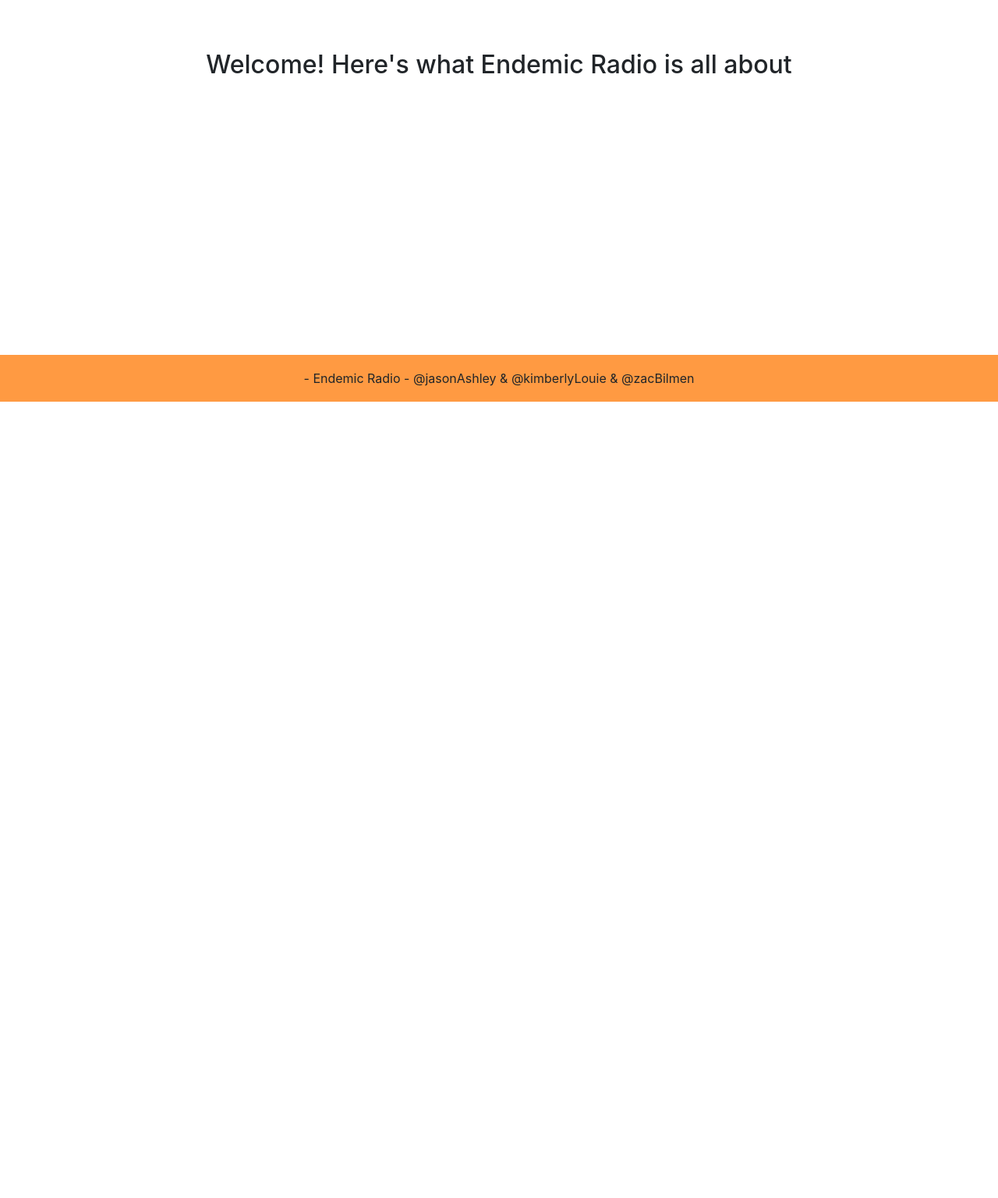
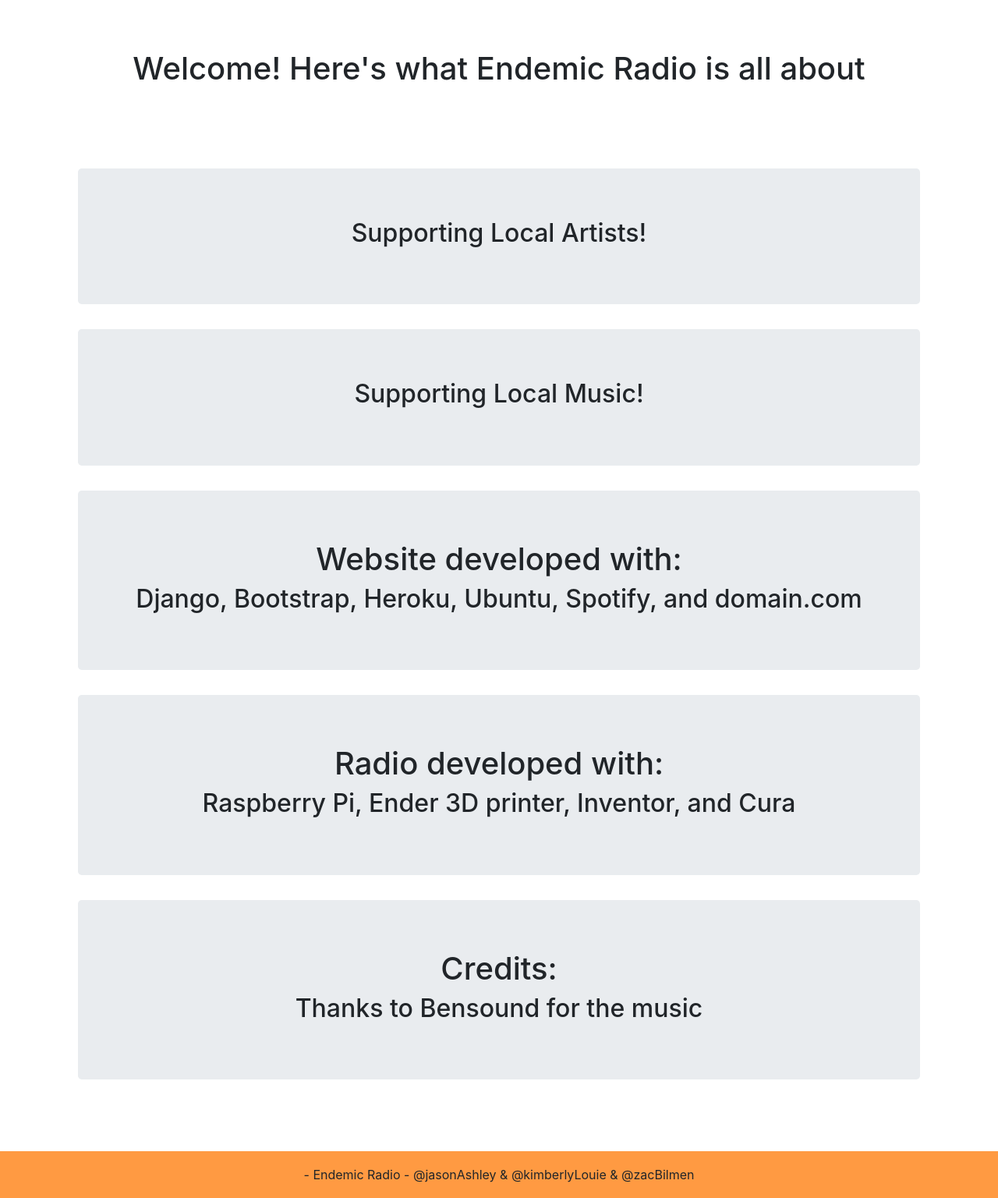
Before and after one commit to png/EndemicRadio, a Django app: page /about/ in a window 1280 px wide. Shown: the part 225-1761 px from the top of the page at 78% size. Before the commit the page ends 740 px from the top, so only its background shows below. Run offline with Django 3.2, Linux system fonts and the light colour scheme; some libraries are stand-ins or nearby versions.

Commit message:
added stuff to about page

```diff
--- a/stream/templates/stream/about.html
+++ b/stream/templates/stream/about.html
@@ -1,11 +1,32 @@
 {% extends "base.html" %} {% block content %}
 
 <div style="background:transparent !important" class="jumbotron">
-    <h2>Welcome! Here's what Endemic Radio is all about</h2>
+    <h1>Welcome! Here's what Endemic Radio is all about</h1>
 </div>
 
 <div class="container-fluid">
 
+<div  class="jumbotron">
+    <h2>Supporting Local Artists!</h2>
+</div>
+    <div class="jumbotron">
+    <h2>Supporting Local Music!</h2>
+</div>
 
+    <div  class="jumbotron">
+    <h1>Website developed with:</h1>
+        <h2>Django, Bootstrap, Heroku, Ubuntu, Spotify, and domain.com</h2>
+
+    </div>
+
+    <div class="jumbotron">
+        <h1>Radio developed with:</h1>
+        <h2>Raspberry Pi, Ender 3D printer, Inventor, and Cura</h2>
+    </div>
+
+    <div class="jumbotron">
+        <h1>Credits: </h1>
+        <h2>Thanks to Bensound for the music </h2>
+    </div>
 </div>
 {% endblock content %}
```
